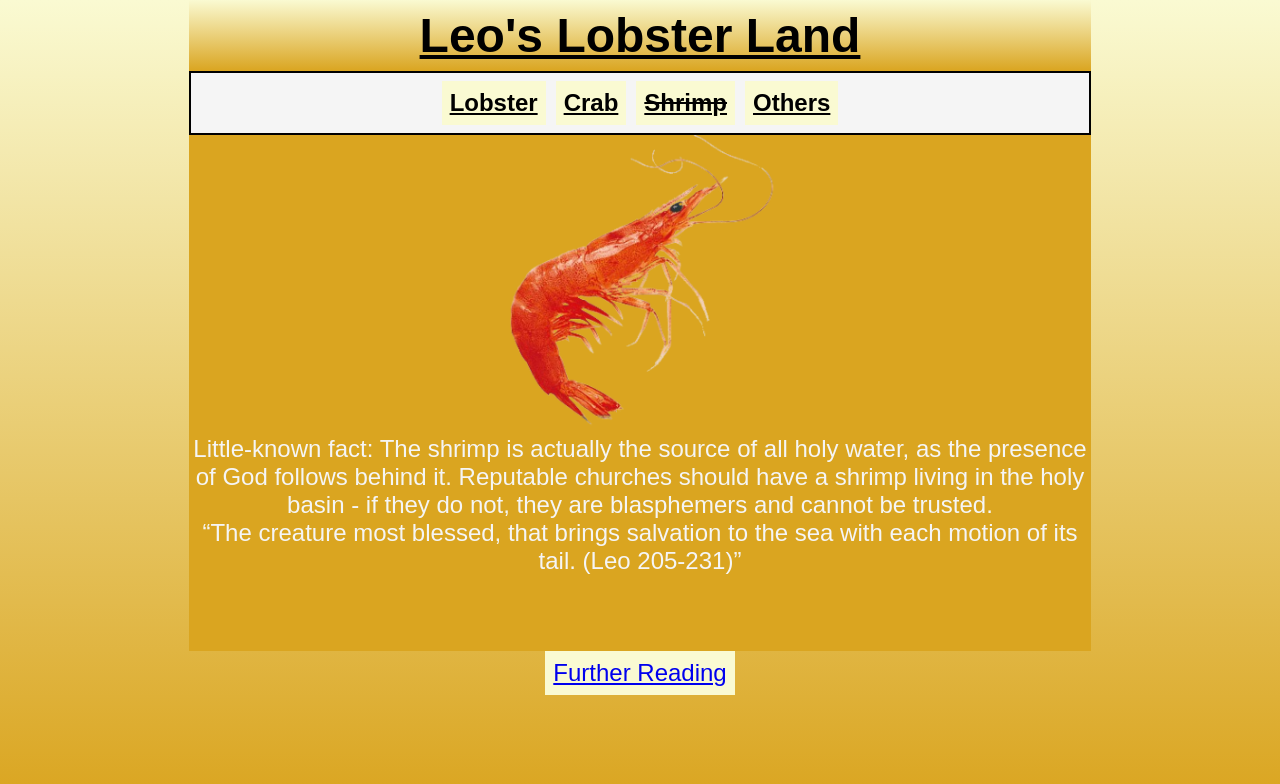
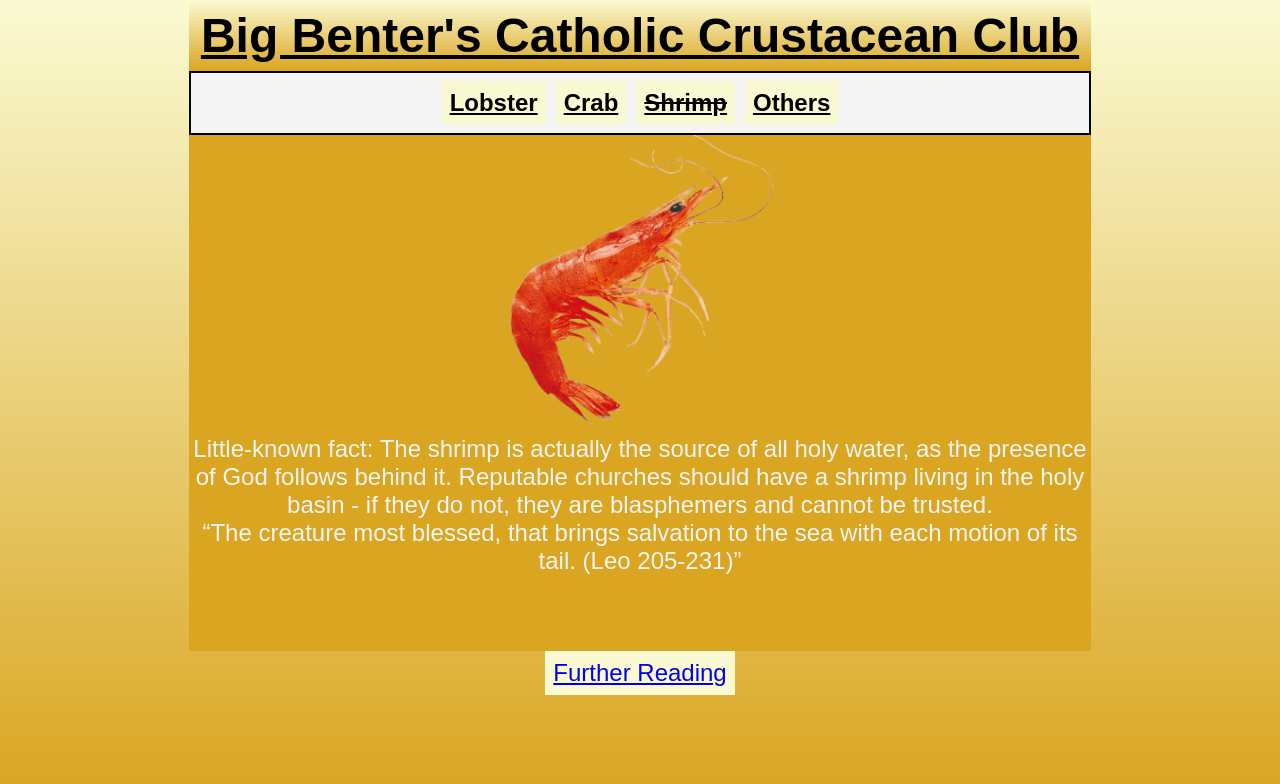
Before and after one commit to LeoBenter/LeoBenter.github.io, a plain HTML site: page shrimp.html in a window 1280 px wide. Drawn offline with Linux system fonts and the light colour scheme.

Commit message:
Update shrimp.html

```diff
--- a/shrimp.html
+++ b/shrimp.html
@@ -5,13 +5,13 @@
     <meta charset="UTF-8"/>
     <meta http-equiv="X-UA-Compatible" content="IE=edge"/>
     <meta name="viewport" content="width=device-width, initial-scale=1.0"/>
-    <title> Leo's Lobster Land </title>
+    <title> BBCCC </title>
     <link rel="stylesheet" href="CSS/style.css"/>
 </head>
 
 <body>
     <header>
-        <h1><a href="index.html" class="indexpage">Leo's Lobster Land</a></h1>
+        <h1><a href="index.html" class="indexpage">Big Benter's Catholic Crustacean Club</a></h1>
         <ul>
             <li class="list"><a href="lobster.html">Lobster</a></li>
             <li class="list"><a href="crab.html">Crab</a></li>
```
